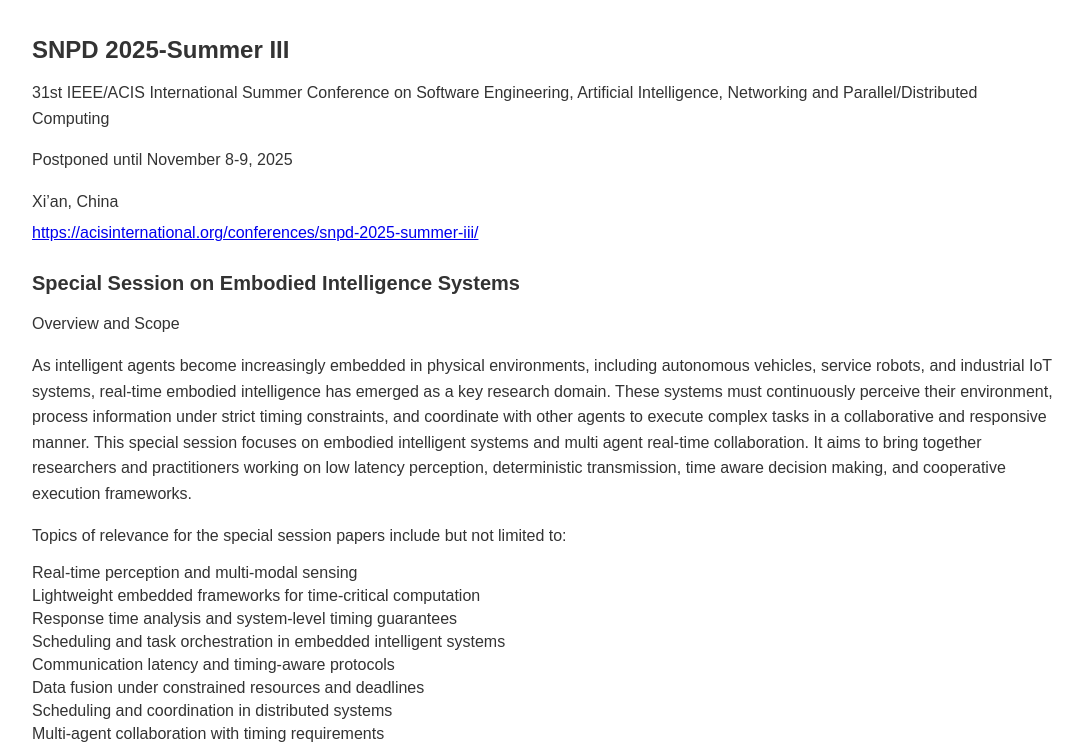
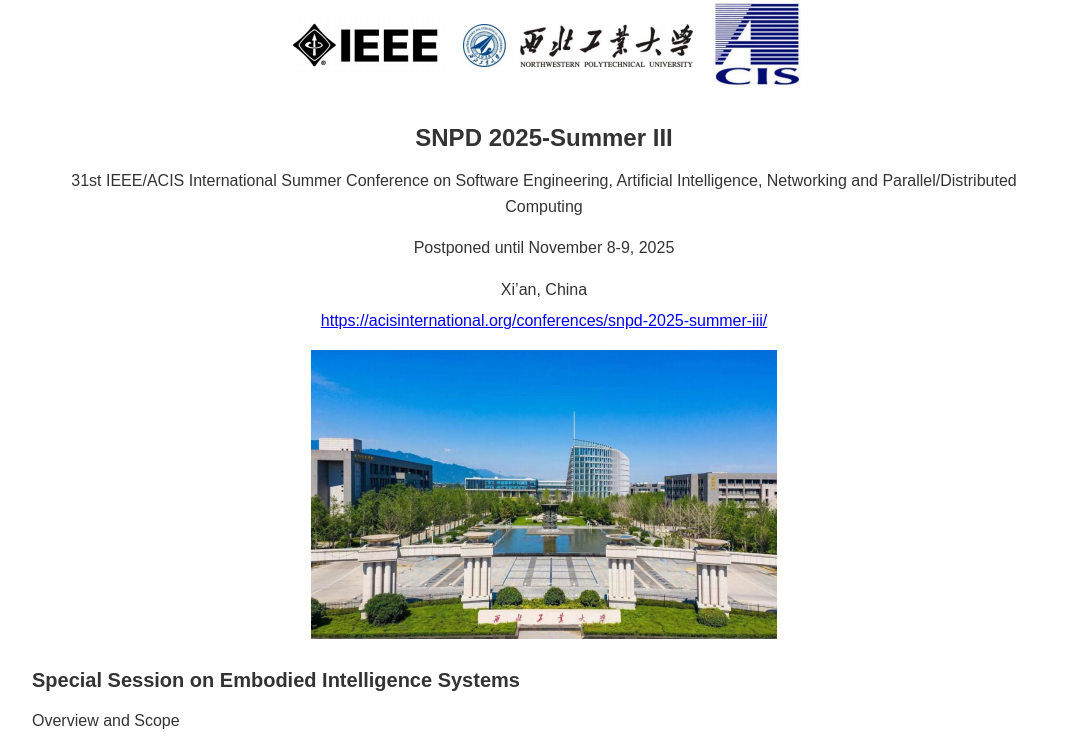
Before and after one commit to SNPD2025/snpd, a plain HTML site: page index.html in a window 1280 px wide. Shown: the top 747 px of the page, without its empty margins (96-1179 px from the left). Drawn offline with Linux system fonts and the light colour scheme.

Commit message:
Update index.html

```diff
--- a/index.html
+++ b/index.html
@@ -19,6 +19,7 @@
         }
         header {
             margin-bottom: 20px;
+            text-align: center; /* 添加这一行来居中header中的文本 */
         }
         h1 {
             font-size: 24px;
@@ -49,6 +50,7 @@
     </style>
 </head>
 <body>
+<img src="sponsor1.png" alt="Sponsor Image" style="display: block; margin: 0 auto;">
 <div class="container">
     <header>
         <h1>SNPD 2025-Summer III</h1>
@@ -57,6 +59,8 @@
         <p>Xi’an, China</p>
         <a href="https://acisinternational.org/conferences/snpd-2025-summer-iii/">https://acisinternational.org/conferences/snpd-2025-summer-iii/</a>
     </header>
+
+    <img src="sponsor2.png" alt="Sponsor Image" style="display: block; margin: 0 auto;">
 
     <section class="special-session">
         <h2>Special Session on Embodied Intelligence Systems</h2>
```
Lines whose indentation alone changed are shown as unchanged.
